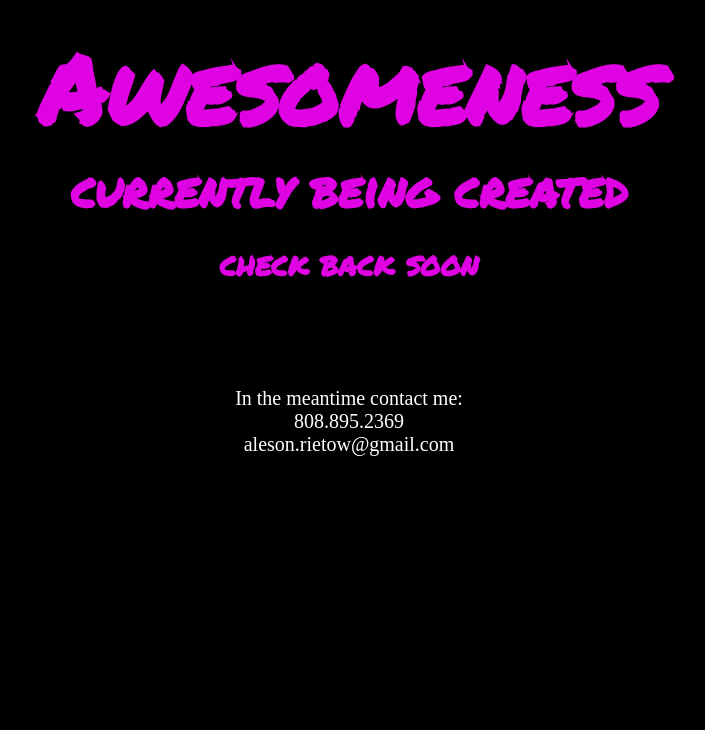
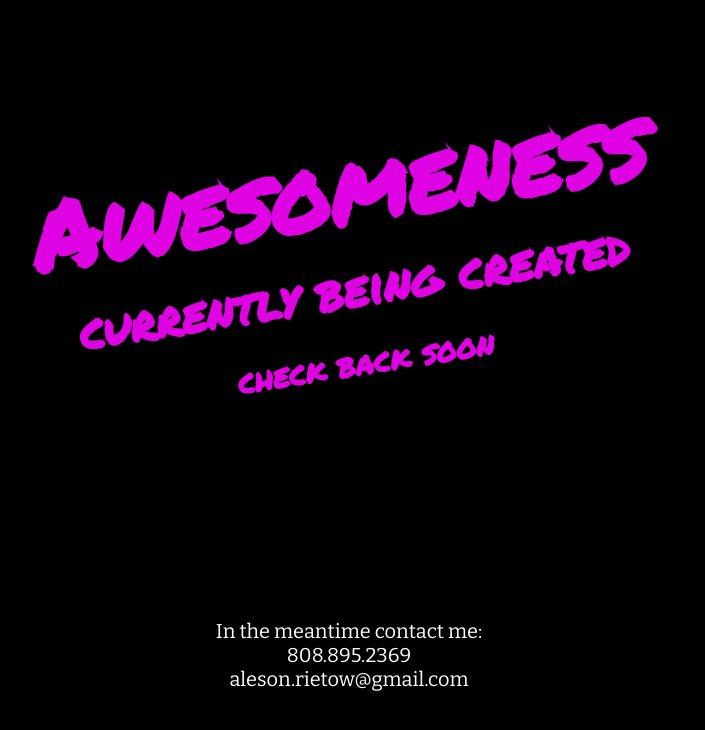
Before and after one commit to arietow/personal-website, a Jekyll site: the page index.html, which Jekyll copies as it is, in a window 1280 px wide. Shown: the top 730 px of the page, without its empty margins (291-996 px from the left). Built offline with Jekyll 4.4.1, drawn with Linux system fonts in a browser that asks for light colours.

Commit message:
updates constaruction style

```diff
--- a/css/basic.css
+++ b/css/basic.css
@@ -31,11 +31,10 @@ p{
   font-family: 'Bitter', serif;
   font-size:1.25em;
   color:#fff;
-  }
 }
-div.headline{
-  position:relative;
-  top:10%;
+
+.headline{
+  padding:100px;
   margin:auto;
   text-align:center;
   -ms-transform: rotate(-9deg); /* IE 9 */
--- a/index.html
+++ b/index.html
@@ -2,8 +2,8 @@
 <head>
 <meta charset="utf-8">
 <title>Aleson Waterhouse Rietow</title>
-  <link href="https://fonts.googleapis.com/css?family=Permanent+Marker" rel="stylesheet">
-  <link rel="stylesheet" type="text/css" href="/css/basic.css">
+	<link href="https://fonts.googleapis.com/css?family=Bitter|Permanent+Marker" rel="stylesheet">
+	<link rel="stylesheet" type="text/css" href="/css/basic.css">
 </head>
 <body>
 <div class ="headline">
```
